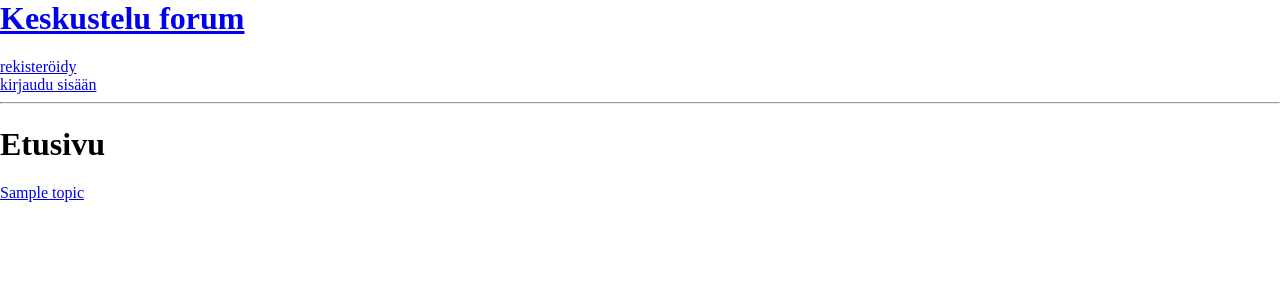
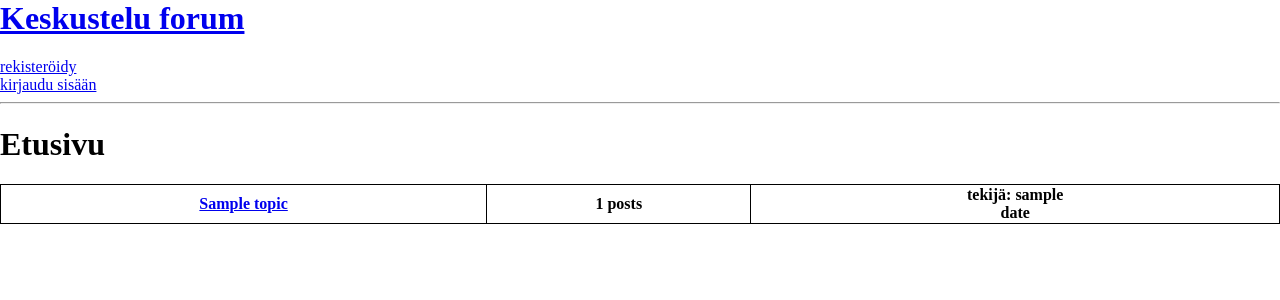
Before and after one commit to teemuboi/top_harjoitustyo, a PHP site: page / in a window 1280 px wide. Shown: the top 300 px of the page. Run offline with PHP 8.4, Linux system fonts and the light colour scheme; tables that the repository leaves empty or names only in its code hold one stand-in row (values such as "Sample post"); lists and menus that the app fills with data are empty.

Commit message:
etusivun aiheiden postaus määrä

```diff
--- a/database/createdb.php
+++ b/database/createdb.php
@@ -31,7 +31,7 @@ $table2 = "CREATE TABLE topics (
     topicid INT(11) AUTO_INCREMENT PRIMARY KEY,
     userid INT(11) NOT NULL,
     title VARCHAR(30) NOT NULL,
-    date DATE NOT NULL
+    date VARCHAR(30) NOT NULL
 )";
 
 $table3 = "CREATE TABLE messages (
@@ -39,7 +39,7 @@ $table3 = "CREATE TABLE messages (
     topicid INT(11) NOT NULL,
     userid INT(11) NOT NULL,
     text VARCHAR(250) NOT NULL,
-    date DATE NOT NULL
+    date VARCHAR(30) NOT NULL
 )";
 
 $tables = [$table1, $table2, $table3];
--- a/database/models/messages.php
+++ b/database/models/messages.php
@@ -4,9 +4,10 @@ require_once "database/connection.php";
 function addMessage($text, $topicid){
     $pdo = connectDB();
     $userid = $_SESSION['userid'];
+    $date = date('d-m-Y H:i:s');
 
-    $data = [$topicid, $userid, $text];
-    $sql = "INSERT INTO messages (topicid, userid, text) VALUES (?, ?, ?)";
+    $data = [$topicid, $userid, $text, $date];
+    $sql = "INSERT INTO messages (topicid, userid, text, date) VALUES (?, ?, ?, ?)";
     $stm = $pdo->prepare($sql);
 
     return $stm->execute($data);
--- a/index.php
+++ b/index.php
@@ -1,4 +1,5 @@
 <?php
+date_default_timezone_set("Europe/Helsinki");
 session_start();
 
 require_once "database/connection.php";
--- a/public/style.css
+++ b/public/style.css
@@ -1,3 +1,16 @@
 body {
     margin: 0;
 }
+
+table, th, tr {
+    border: 1px solid black;
+}
+
+table {
+    border-collapse: collapse;
+    width: 100%;
+}
+
+/* th {
+    width: 10px;
+} */
--- a/views/main.view.php
+++ b/views/main.view.php
@@ -8,6 +8,21 @@
 
 <h1>Etusivu</h1>
 
+<table>
 <?php foreach ($topics as $topic) {?>
-    <a href='/topic?topicid=<?= $topic["topicid"]?>'><?=$topic["title"]?></a><br>
+    <tr>
+        <th>
+            <a href='/topic?topicid=<?= $topic["topicid"]?>'>
+                <?=$topic["title"]?>
+            </a>
+        </th>
+        <th>
+            <?= count(getAllMessages($topic["topicid"]))?> posts
+        </th>
+        <th>
+            tekijä: <?=getUser($topic["userid"])[0]["username"]?><br>
+            date
+        </th>
+    </tr>
 <?php }?>
+</table>
```
Also changed, not shown: views/topic.view.php (+11 -2 lines).
